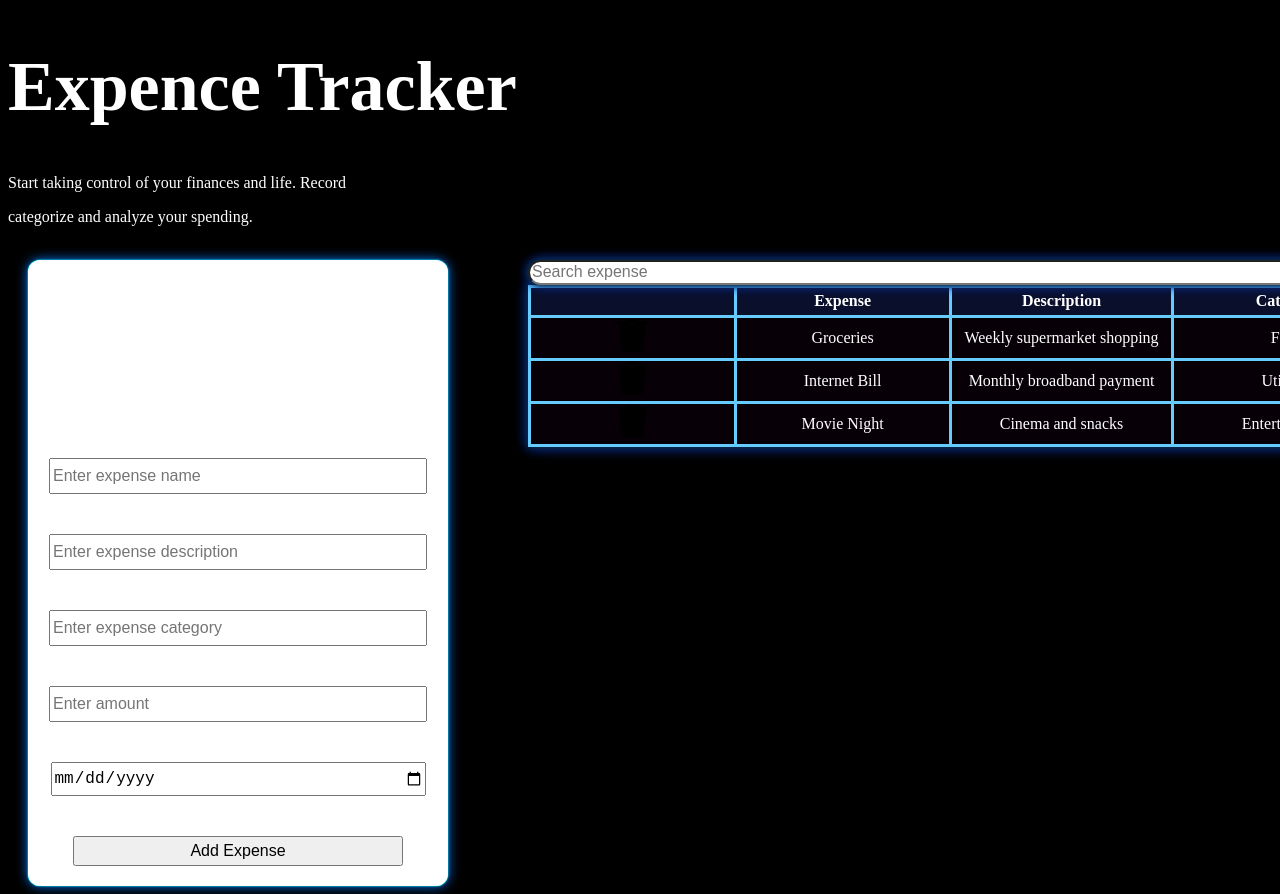
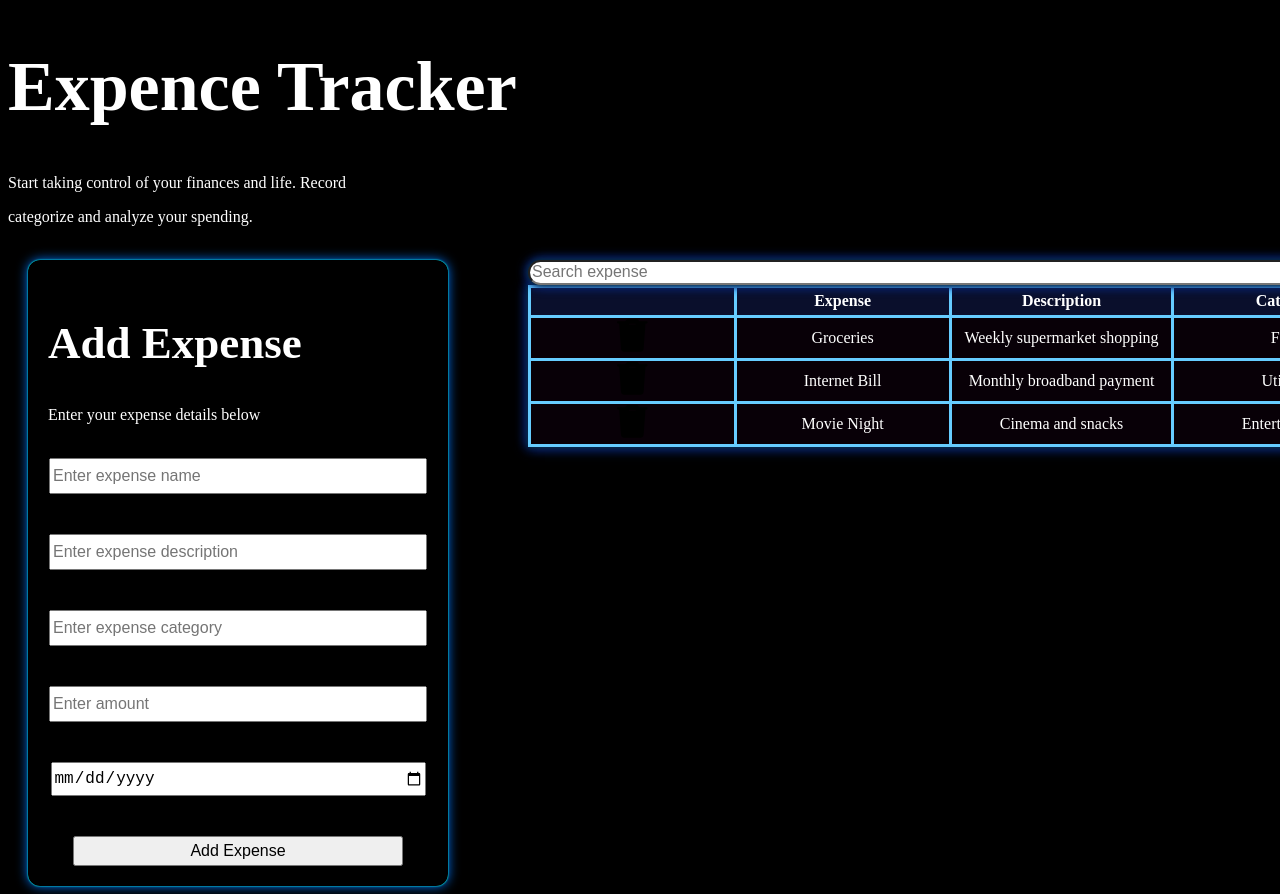
Before and after one commit to LavenderMorara/expense-tracker-codeChallenge, a React (Vite) app: page / in a window 1280 px wide. Shown: the top 894 px of the page. Built offline with nearby package versions, Linux system fonts and the light colour scheme.

Commit message:
edited css

```diff
--- a/src/App.css
+++ b/src/App.css
@@ -8,7 +8,8 @@
   gap: 80px;
 }
 #form-container{
-  background-color: white;
+  color: white;
+  background-color: black;
   border-radius: 12px;
   box-shadow: 0 0 1px #0ff, 0 0 2px #0ff, 0 0 12px rgb(0, 119, 255);
   padding: 20px;
```
